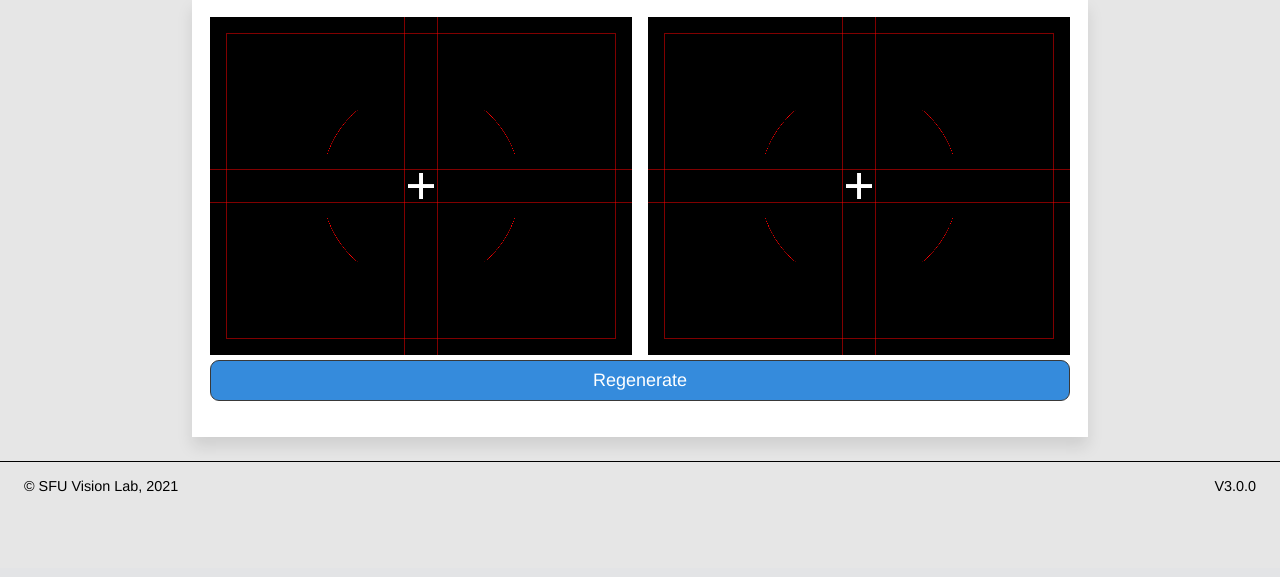
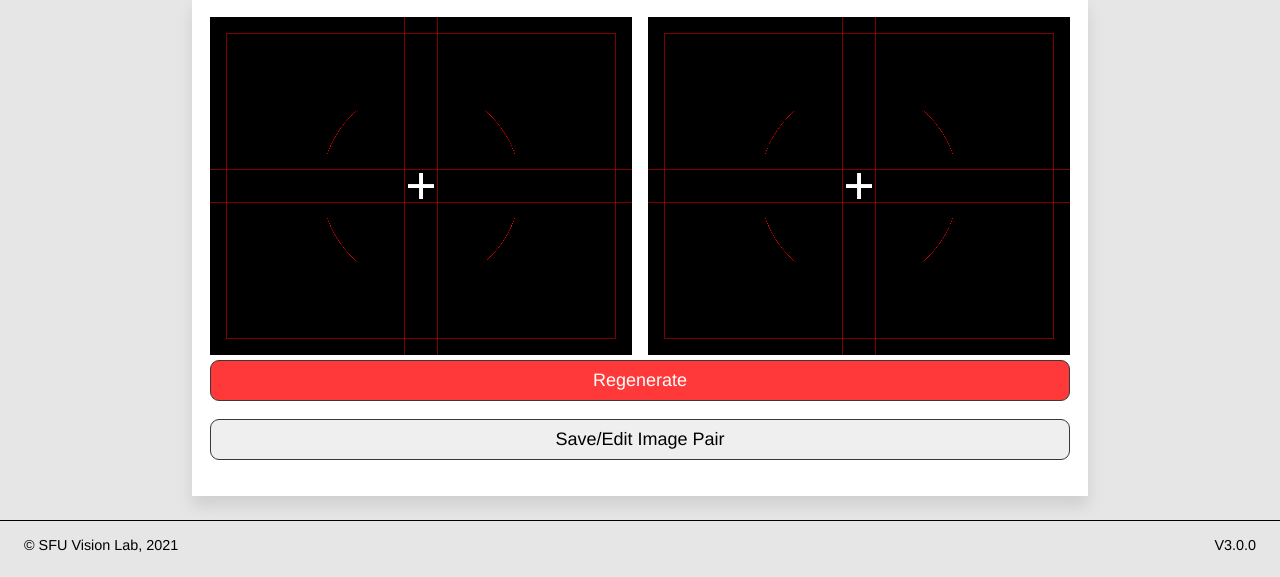
Before and after one commit to daryl-sen/stimgen.theonline.app, a Flask app: page /coblo/run/demo in a window 1280 px wide. Shown: the part 232-809 px from the top of the page. Before the commit the page ends 725 px from the top, so only its background shows below. Run offline with Flask 2, Linux system fonts and the light colour scheme; data comes from the database, SQL or seed files in the repository.

Commit message:
add form to save image pairs

```diff
--- a/application/coblo/templates/coblo/coblo-run.html
+++ b/application/coblo/templates/coblo/coblo-run.html
@@ -22,7 +22,13 @@
         <canvas id="modified"></canvas>
       </div>
     </div>
-    <button onClick="regenerate()" class="custom button-primary">Regenerate</button>
+    <button onClick="regenerate()" class="custom button-secondary">Regenerate</button>
+    <button onClick="toggleElement('coord-form')" class="custom">Save/Edit Image Pair</button>
+    <form action="" method="GET" id="coord-form" class="hidden">
+      {{ form.hidden_tag() }}
+      {{ form.stimulus_JSON }}
+      {{ form.save(class_="button-primary") }}
+    </form>
   </section>
 
   <script src="{{ url_for('static', filename='js/stimgenAPI/stimgen-coblo-painter.js') }}"></script>
@@ -65,6 +71,8 @@
         });
       }
 
+      document.getElementById('stimulus_JSON').value = JSON.stringify(blocks)
+
       for (const block of blocks) {
         // console.log(block.coordinates, block.colors[0], block.colors[1])
         drawSemiBlock(c1, block.coordinates, block.colors[0], block.colors[1]);
--- a/application/coblo/views.py
+++ b/application/coblo/views.py
@@ -1,6 +1,6 @@
 from flask import render_template, Blueprint, redirect, url_for, flash, request
 import json
-from application.forms import login_form, coblo_form
+from application.forms import login_form, coblo_form, save_image_pair_form
 from application.models import Users, Projects
 from application import db
 from flask_login import login_user, login_required, logout_user, current_user
@@ -14,10 +14,11 @@ def index():
 @coblo.route('/run/<string:ref_id>')
 def run(ref_id):
   target_project = Projects.query.filter_by(ref_id=ref_id).first()
+  form = save_image_pair_form()
   if target_project is None:
     flash('The requested project does not exist')
   print(type(target_project.config_JSON))
-  return render_template('coblo-run.html', project_settings=target_project.config_JSON)
+  return render_template('coblo-run.html', project_settings=target_project.config_JSON, form=form)
 
 @coblo.route('/projects/<string:ref_id>', methods=['get', 'post'])
 def projects(ref_id):
--- a/application/forms.py
+++ b/application/forms.py
@@ -1,5 +1,5 @@
 from flask_wtf import FlaskForm
-from wtforms import StringField, SubmitField, PasswordField, BooleanField, IntegerField
+from wtforms import StringField, SubmitField, PasswordField, BooleanField, IntegerField, TextAreaField, HiddenField
 from wtforms.validators import DataRequired
 
 class login_form(FlaskForm):
@@ -27,3 +27,9 @@ class coblo_form(project_form):
   fixation_cross_thickness = IntegerField('Fixation Cross Thickness')
   fixation_cross_length = IntegerField('Fixation Cross Length')
   colors = StringField('Color Options')
+
+class save_image_pair_form(FlaskForm):
+  project_id = HiddenField()
+  stimulus_JSON = TextAreaField()
+  comments = TextAreaField()
+  save = SubmitField()
```
